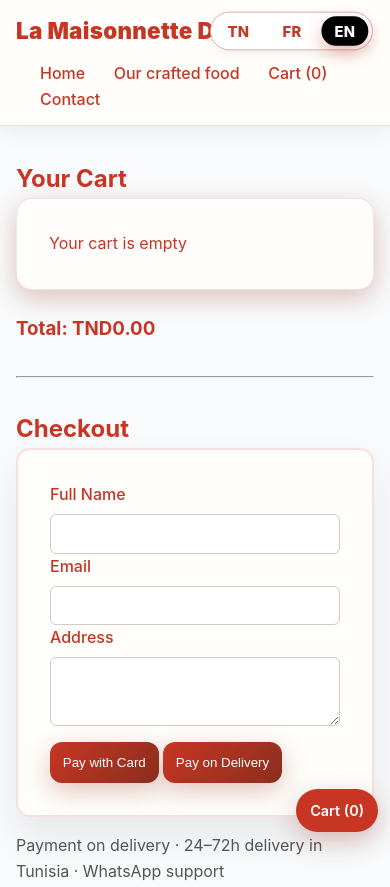
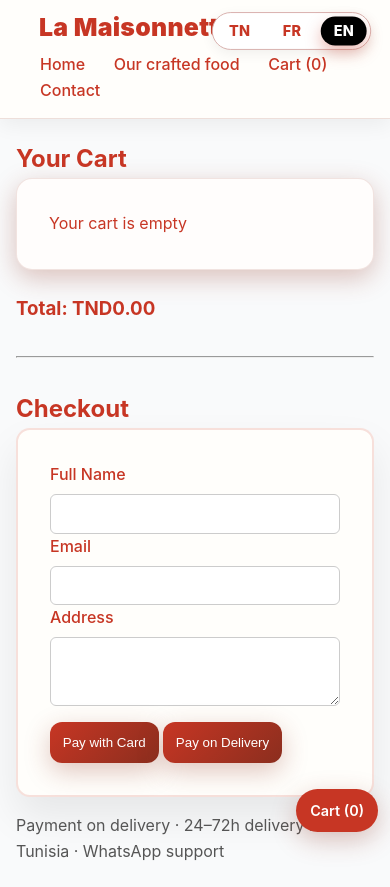
Before and after one commit to Chhrouda/La-Maisonnette, a plain HTML site: page frontend/cart.html in a window 390 px wide. Shown: the top 887 px of the page. Drawn offline with Linux system fonts and the light colour scheme.

Commit message:
yalllaaaaaaaaaa

```diff
--- a/frontend/css/style.css
+++ b/frontend/css/style.css
@@ -1816,3 +1816,73 @@
   align-items: center;
   justify-content: center;
 }
+/* ======================================================
+   MOBILE NAVBAR — FINAL FIX (DROP-IN)
+   No JS • No HTML changes • Safe overrides only
+====================================================== */
+@media (max-width: 768px) {
+
+  /* Header sizing */
+  :root {
+    --nav-height: 140px;
+  }
+
+  header {
+    position: fixed;
+    top: 0;
+    left: 0;
+    width: 100%;
+    background: #fffefb;
+    z-index: 999;
+  }
+
+  /* Nav layout */
+  .nav {
+    display: grid;
+    grid-template-rows: auto auto;
+    align-items: center;
+    gap: 0.6rem;
+    padding: 0.8rem 1rem 0.9rem;
+  }
+
+  /* Brand / Logo */
+  .nav h1,
+  .nav .logo,
+  .nav strong {
+    margin: 0;
+    text-align: center;
+    font-size: 1.55rem;
+    font-weight: 900;
+    line-height: 1.2;
+    white-space: nowrap;
+  }
+
+  /* Nav links row */
+  .nav-links {
+    display: flex;
+    justify-content: center;
+    align-items: center;
+    gap: 1.2rem;
+    flex-wrap: wrap;
+    font-size: 0.95rem;
+  }
+
+  .nav-links a {
+    margin: 0;
+    padding: 0.2rem 0;
+    white-space: nowrap;
+  }
+
+  /* Language switcher (top right pill) */
+  .lang-switcher {
+    position: absolute;
+    top: 0.6rem;
+    right: 0.6rem;
+    transform: scale(0.9);
+  }
+
+  /* Prevent hero overlap */
+  .hero {
+    padding-top: calc(var(--nav-height) + 1rem);
+  }
+}
```
